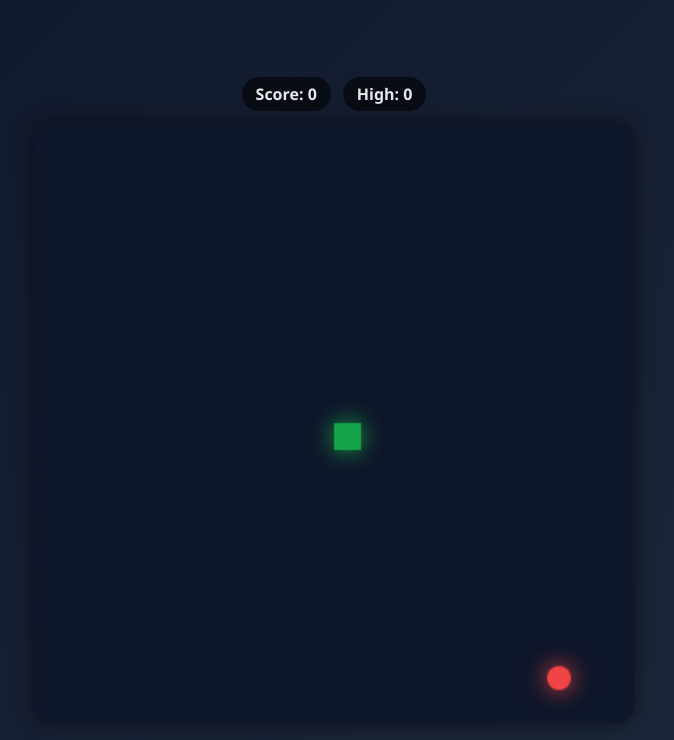
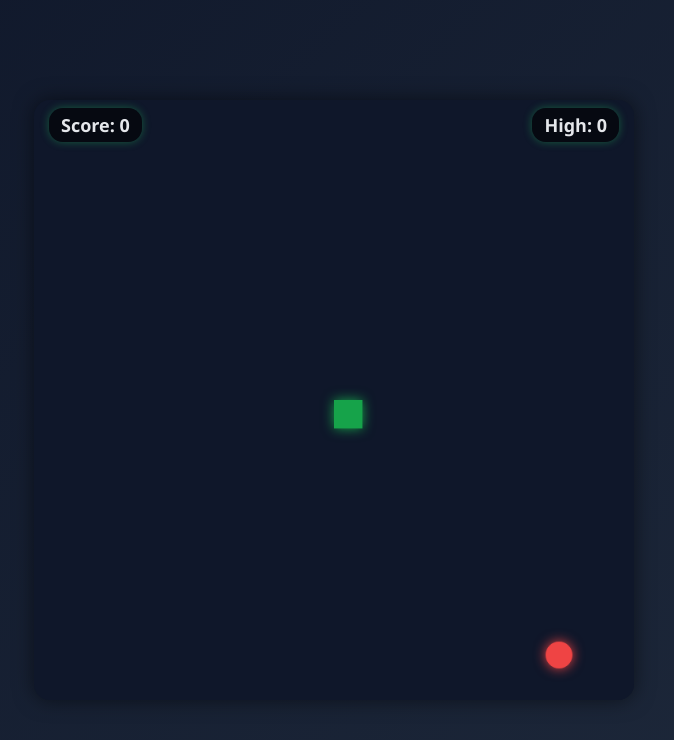
Before and after one commit to Chandan4xD/Project-Snake-Game, a plain HTML site: page index.html in a window 1280 px wide. Shown: the whole page, without its empty margins (306-980 px from the left). Drawn offline with Linux system fonts and the light colour scheme.

Commit message:
Update index.html

```diff
--- a/index.html
+++ b/index.html
@@ -9,25 +9,12 @@
       margin: 0;
       background: linear-gradient(135deg, #0f172a, #1e293b);
       display: flex;
-      flex-direction: column;
+      justify-content: center;
       align-items: center;
-      justify-content: center;
       height: 100vh;
       font-family: "Segoe UI", sans-serif;
       color: #e5e7eb;
-    }
-
-    .hud {
-      display: flex;
-      gap: 12px;
-      margin-bottom: 12px;
-    }
-    .badge {
-      background: rgba(0, 0, 0, 0.6);
-      padding: 6px 14px;
-      border-radius: 20px;
-      font-weight: bold;
-      font-size: 16px;
+      overflow: hidden;
     }
 
     .game-wrapper {
@@ -47,13 +34,32 @@
       display: block;
     }
 
+    .hud {
+      position: absolute;
+      top: 8px;
+      left: 0;
+      right: 0;
+      display: flex;
+      justify-content: space-between;
+      padding: 0 15px;
+      font-size: 18px;
+      font-weight: bold;
+    }
+
+    .badge {
+      background: rgba(0, 0, 0, 0.6);
+      padding: 5px 12px;
+      border-radius: 14px;
+      box-shadow: 0 0 8px rgba(34, 197, 94, 0.4);
+    }
+
     .game-over {
       position: absolute;
       top: 50%;
       left: 50%;
       transform: translate(-50%, -50%);
       background: rgba(0, 0, 0, 0.85);
-      padding: 20px 24px;
+      padding: 20px 28px;
       border-radius: 12px;
       text-align: center;
       display: none;
@@ -76,13 +82,12 @@
   </style>
 </head>
 <body>
-  <div class="hud">
-    <div class="badge" id="scoreEl">Score: 0</div>
-    <div class="badge" id="highEl">High: 0</div>
-  </div>
-
   <div class="game-wrapper" id="gameWrapper">
-    <canvas id="game" width="400" height="400"></canvas>
+    <canvas id="game"></canvas>
+    <div class="hud">
+      <div class="badge" id="scoreEl">Score: 0</div>
+      <div class="badge" id="highEl">High: 0</div>
+    </div>
     <div class="game-over" id="gameOver">
       <h2>Game Over!</h2>
       <p>Final Score: <span id="finalScore">0</span></p>
@@ -97,17 +102,32 @@
     const highEl = document.getElementById("highEl");
     const gameOverEl = document.getElementById("gameOver");
     const finalScoreEl = document.getElementById("finalScore");
+    const gameWrapper = document.getElementById("gameWrapper");
 
-    const TILE_COUNT = 20;
-    const GRID_SIZE = canvas.width / TILE_COUNT;
-
+    let TILE_COUNT, GRID_SIZE;
     let snake, dx, dy, food, score, highScore, gameRunning, speed;
 
     highScore = localStorage.getItem("snakeHighScore") || 0;
     highEl.textContent = "High: " + highScore;
 
+    function setGrid() {
+      if (window.innerWidth < 600) {
+        TILE_COUNT = 15; // fewer tiles = bigger blocks for phones
+      } else {
+        TILE_COUNT = 20; // normal for PC
+      }
+      GRID_SIZE = canvas.width / TILE_COUNT;
+    }
+
+    function resizeCanvas() {
+      const size = Math.min(window.innerWidth, window.innerHeight) * 0.95;
+      canvas.width = size;
+      canvas.height = size;
+      setGrid();
+    }
+
     function resetGame() {
-      snake = [{ x: 10, y: 10 }];
+      snake = [{ x: Math.floor(TILE_COUNT / 2), y: Math.floor(TILE_COUNT / 2) }];
       dx = 0;
       dy = 0;
       score = 0;
@@ -222,6 +242,7 @@
       gameRunning = false;
       finalScoreEl.textContent = score;
       gameOverEl.style.display = "block";
+      if (navigator.vibrate) navigator.vibrate(200); // haptic feedback
     }
 
     function startGame() {
@@ -237,30 +258,35 @@
       setTimeout(() => requestAnimationFrame(gameLoop), speed);
     }
 
-    // Swipe Controls
+    // ✅ Swipe Controls (shorter threshold for phones)
     let startX, startY;
     canvas.addEventListener("touchstart", (e) => {
       const t = e.touches[0];
       startX = t.clientX;
       startY = t.clientY;
+
+      // request fullscreen on first touch
+      if (!document.fullscreenElement) {
+        document.documentElement.requestFullscreen().catch(() => {});
+      }
     });
     canvas.addEventListener("touchend", (e) => {
       const t = e.changedTouches[0];
       const dxSwipe = t.clientX - startX;
       const dySwipe = t.clientY - startY;
       if (Math.abs(dxSwipe) > Math.abs(dySwipe)) {
-        if (dxSwipe > 30 && dx === 0) {
+        if (dxSwipe > 20 && dx === 0) {
           dx = 1;
           dy = 0;
-        } else if (dxSwipe < -30 && dx === 0) {
+        } else if (dxSwipe < -20 && dx === 0) {
           dx = -1;
           dy = 0;
         }
       } else {
-        if (dySwipe > 30 && dy === 0) {
+        if (dySwipe > 20 && dy === 0) {
           dx = 0;
           dy = 1;
-        } else if (dySwipe < -30 && dy === 0) {
+        } else if (dySwipe < -20 && dy === 0) {
           dx = 0;
           dy = -1;
         }
@@ -268,7 +294,7 @@
       startGame();
     });
 
-    // Keyboard Controls
+    // ✅ Keyboard Controls (PC)
     document.addEventListener("keydown", (e) => {
       startGame();
       switch (e.key) {
@@ -307,6 +333,12 @@
       }
     });
 
+    window.addEventListener("resize", () => {
+      resizeCanvas();
+      resetGame();
+    });
+
+    resizeCanvas();
     resetGame();
   </script>
 </body>
```
